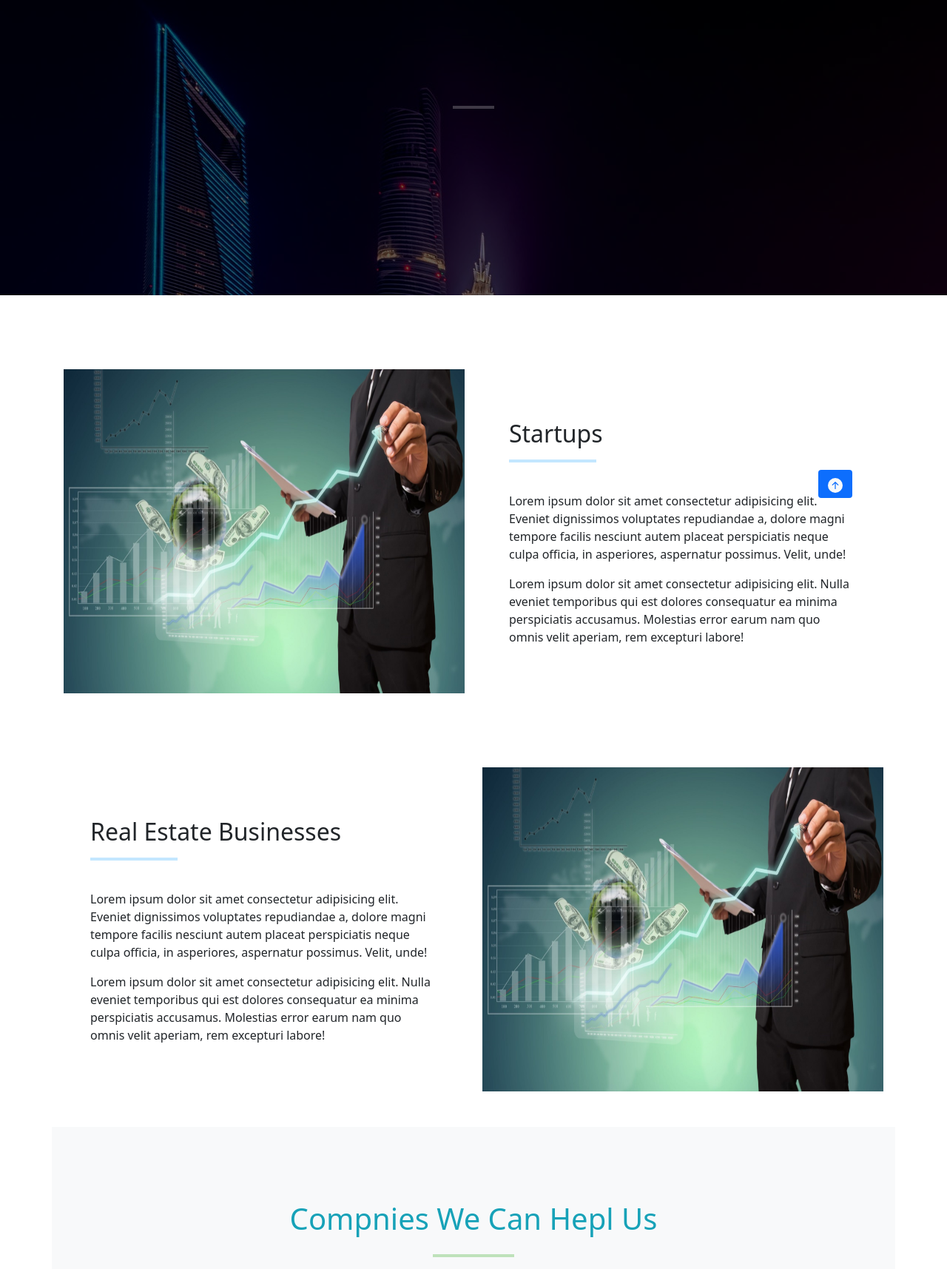
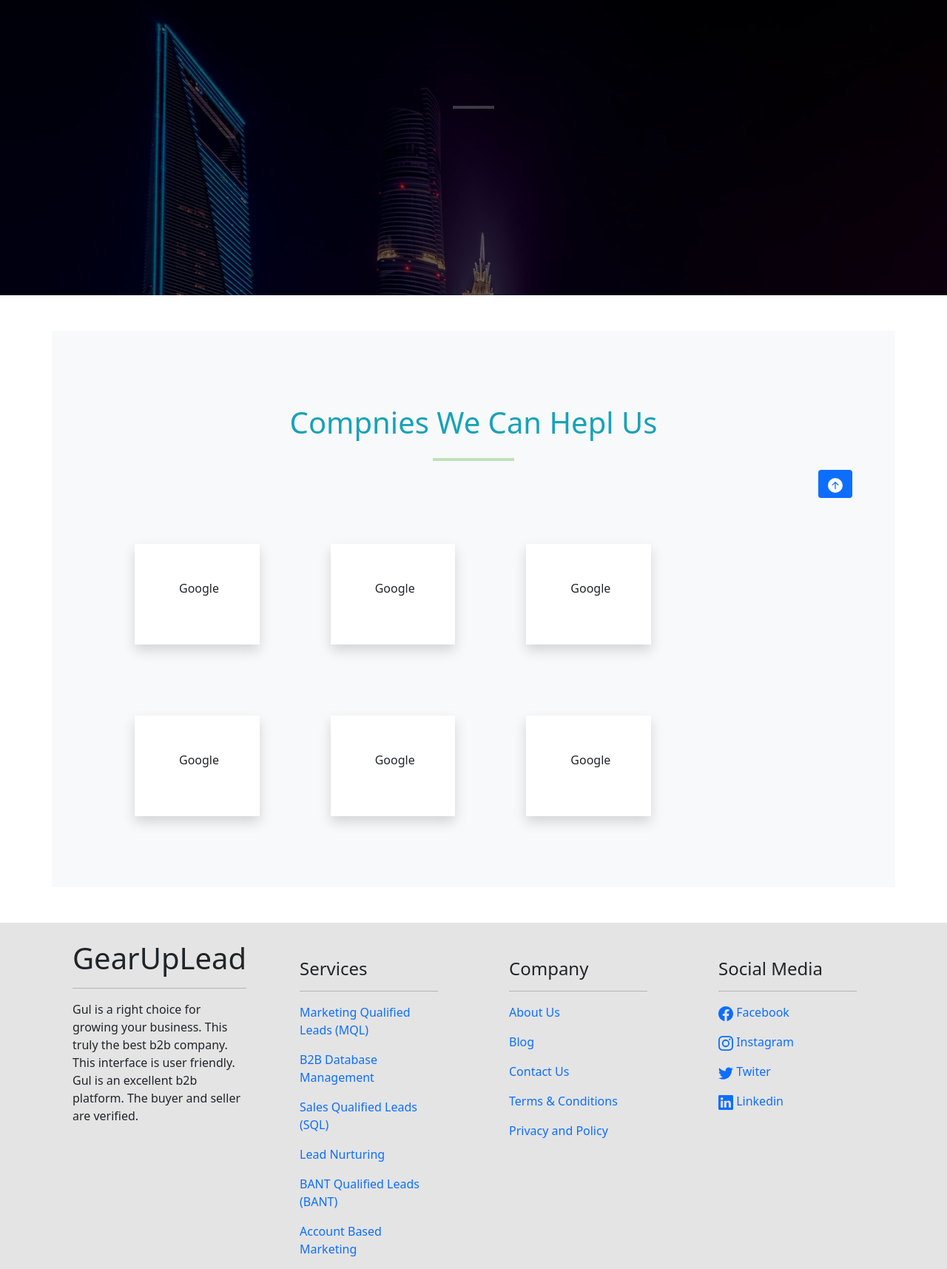
Before and after one commit to Ash3902/Gearup, a Django app: template services/templates/service.html in a window 1280 px wide. Shown: the part 85-1800 px from the top of the page at 74% size. Run offline with Django 3.2, Linux system fonts and the light colour scheme; the template is opened without the code that fills it, so the values that code supplies are empty; some libraries are stand-ins or nearby versions.

Commit message:
Update service.html

```diff
--- a/services/templates/service.html
+++ b/services/templates/service.html
@@ -72,38 +72,6 @@
 </section>
 {%endif%}
 {%endfor%}
-<section class="" style="margin-top: 100px;">
-    <div class="container">
-        <div class="row">
-            <div class="col-md-6">
-                <img class="w-100 h-100" src="/static/images/stock-market-courses-for-beginners.jpg" alt="">
-            </div>
-            <div class="col-md-6 p-5" style="margin-top: 20px;">
-                <h2>Startups</h2>
-                <hr class="w-25" style="border-bottom: 4px solid rgb(20, 161, 255);">
-                <p class="pt-4">Lorem ipsum dolor sit amet consectetur adipisicing elit. Eveniet dignissimos voluptates repudiandae a, dolore magni tempore facilis nesciunt autem placeat perspiciatis neque culpa officia, in asperiores, aspernatur possimus. Velit, unde!</p>
-                <p>Lorem ipsum dolor sit amet consectetur adipisicing elit. Nulla eveniet temporibus qui est dolores consequatur ea minima perspiciatis accusamus. Molestias error earum nam quo omnis velit aperiam, rem excepturi labore!</p>
-            </div>
-        </div>
-    </div>
-</section>
-
-<section class="" style="margin-top: 100px;">
-    <div class="container">
-        <div class="row">
-            <div class="col-md-6 p-5" style="margin-top: 20px;">
-                <h2>Real Estate Businesses </h2>
-                <hr class="w-25" style="border-bottom: 4px solid rgb(20, 161, 255);">
-                <p class="pt-4">Lorem ipsum dolor sit amet consectetur adipisicing elit. Eveniet dignissimos voluptates repudiandae a, dolore magni tempore facilis nesciunt autem placeat perspiciatis neque culpa officia, in asperiores, aspernatur possimus. Velit, unde!</p>
-                <p>Lorem ipsum dolor sit amet consectetur adipisicing elit. Nulla eveniet temporibus qui est dolores consequatur ea minima perspiciatis accusamus. Molestias error earum nam quo omnis velit aperiam, rem excepturi labore!</p>
-            </div>
-            <div class="col-md-6">
-                <img class="w-100 h-100" src="/static/images/stock-market-courses-for-beginners.jpg" alt="">
-            </div>
-        </div>
-    </div>
-</section>
-
 
 <section class="pt-5">
     <div class="container bg-light">
```
